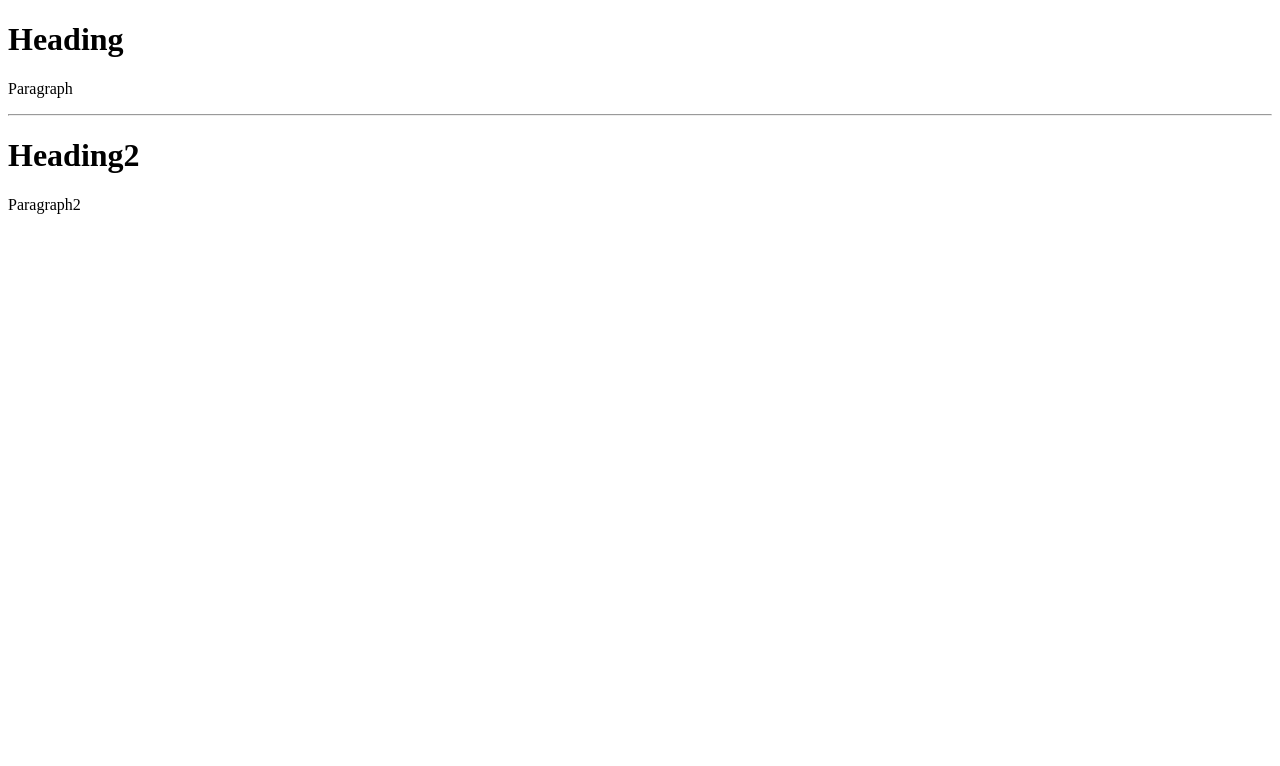
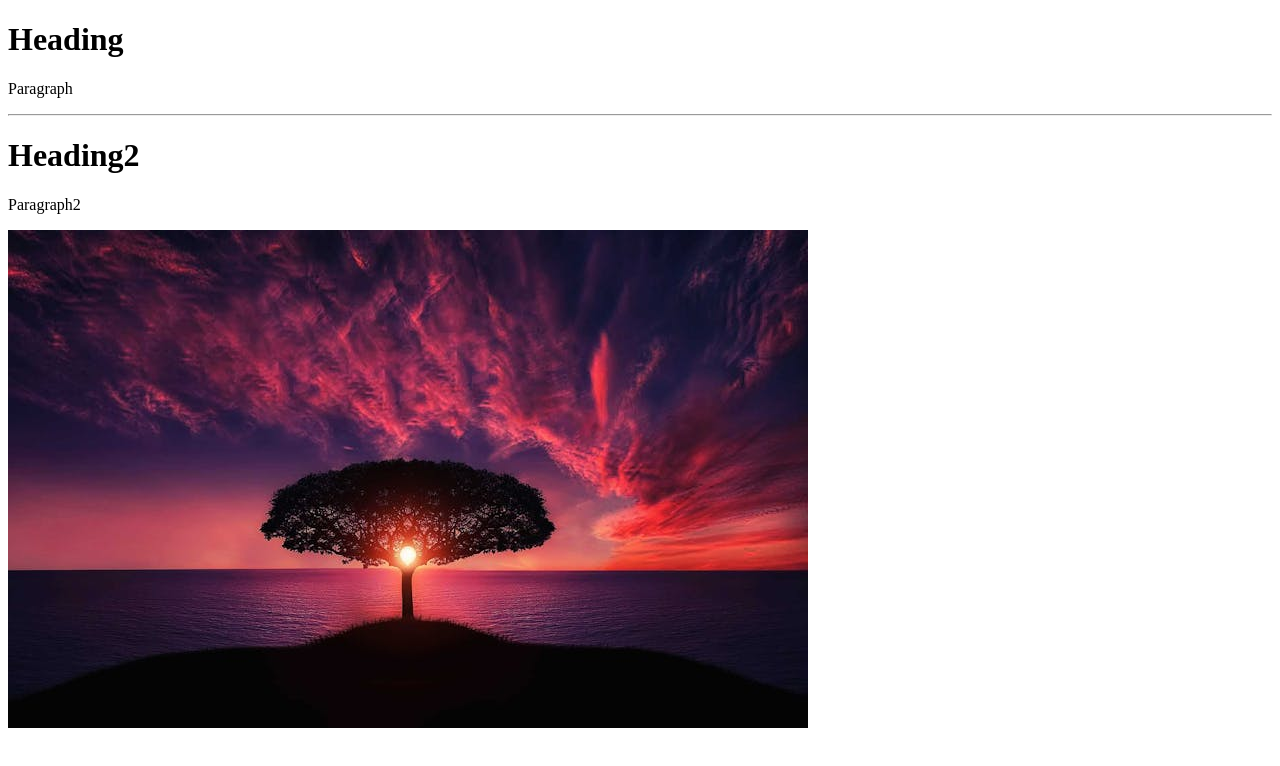
Before and after one commit to stubbsb1/my-first-git-project, a plain HTML site: page index.html in a window 1280 px wide. Drawn offline with Linux system fonts and the light colour scheme.

Commit message:
Added a Sunset

```diff
--- a/index.html
+++ b/index.html
@@ -9,5 +9,6 @@
         <hr />
         <h1>Heading2</h1>
         <p>Paragraph2</p>
+        <img src="Sunset.jpg" />
     </body>
 </html>
```
Also changed, not shown: Sunset.jpg (added).
